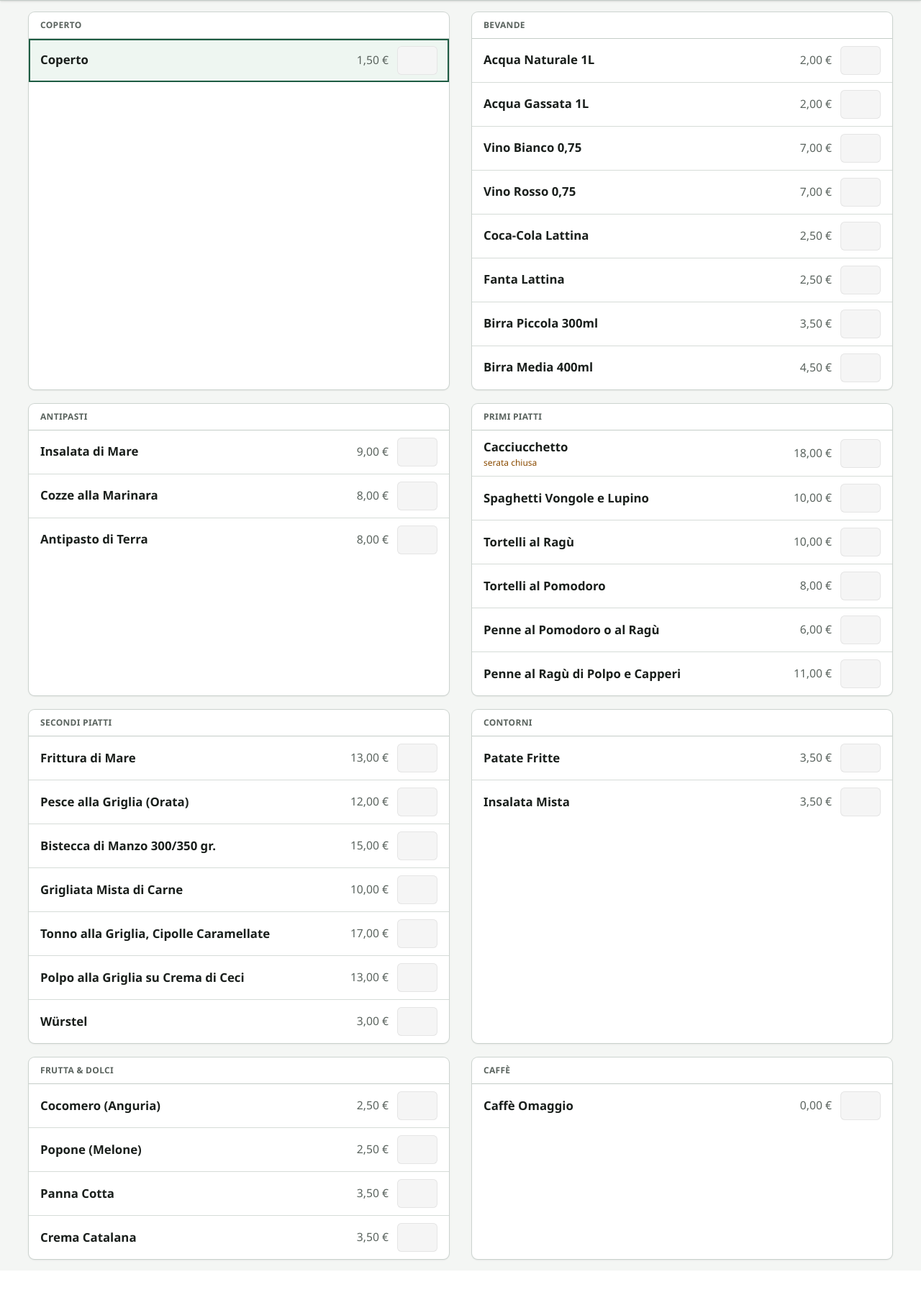
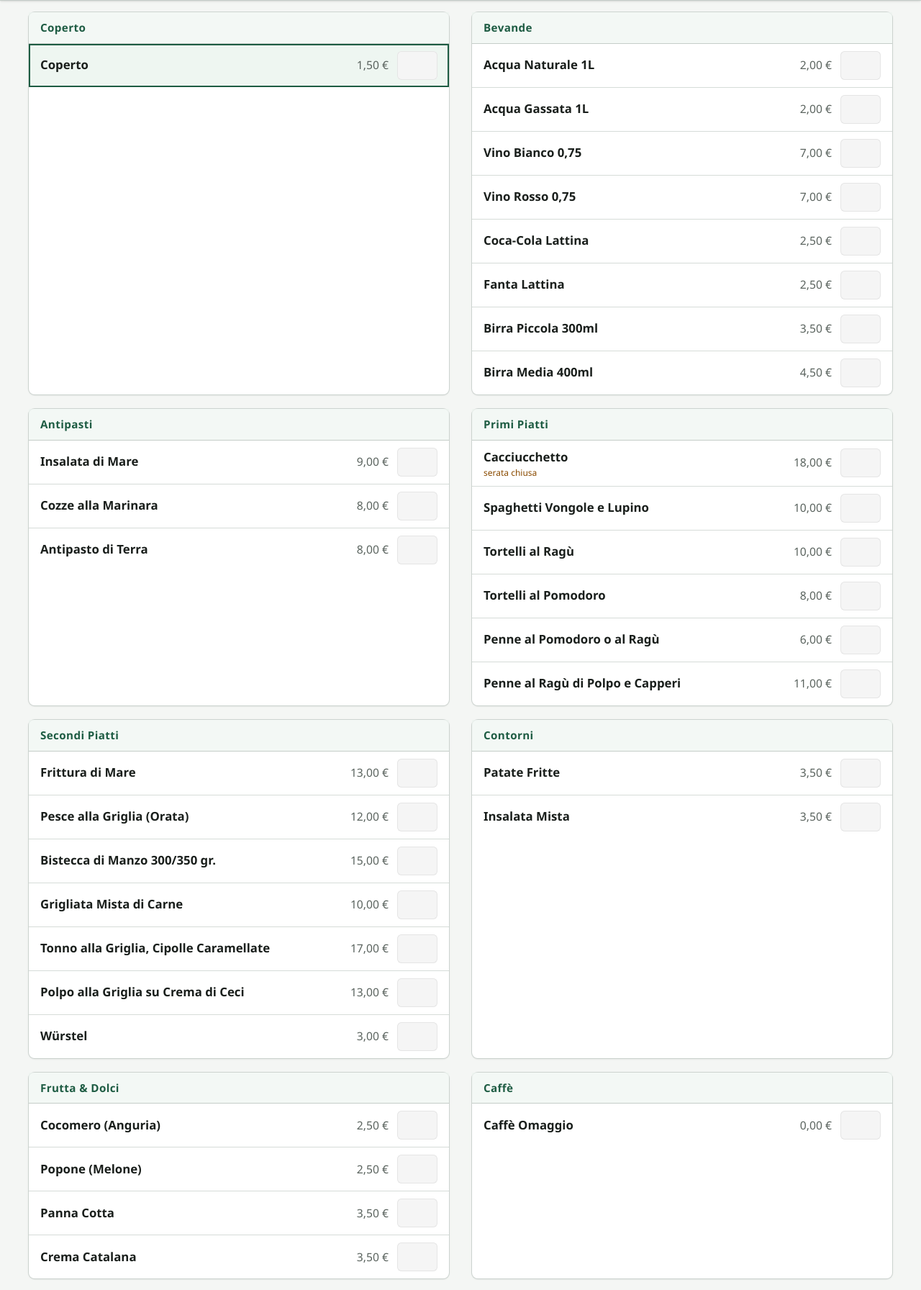
Before and after one commit to magiaslab/sagra26, a Laravel app: page /cassa in a window 1280 px wide. Shown: the part 181-1973 px from the top of the page at 72% size. Before the commit the page ends 1933 px from the top, so only its background shows below. Run offline with Laravel 12, Linux system fonts and the light colour scheme; data comes from the database, SQL or seed files in the repository; data that the repository does not hold is empty; style sheets or scripts are compiled from the project's sources; some libraries are stand-ins or nearby versions.

Commit message:
style(cassa): titoli categoria più leggibili rispetto ai piatti
Co-authored-by: Alessandro Cipriani <social@magiaslab.com>

```diff
--- a/resources/views/cassa/index.blade.php
+++ b/resources/views/cassa/index.blade.php
@@ -119,7 +119,7 @@
         <div class="mx-auto grid max-w-[1200px] grid-cols-1 content-start gap-x-8 gap-y-5 md:grid-cols-2" x-ref="menuList">
             <template x-for="group in grouped" :key="group.categoria">
                 <section class="rounded-lg bg-white shadow-sm ring-1 ring-sagra-line/80">
-                    <h2 class="border-b border-sagra-line px-4 py-2.5 text-xs font-semibold uppercase tracking-wide text-sagra-muted" x-text="group.categoria"></h2>
+                    <h2 class="border-b border-sagra-line bg-sagra-softer/70 px-4 py-2.5 text-[0.95rem] font-bold tracking-wide text-sagra" x-text="group.categoria"></h2>
                     <div class="divide-y divide-sagra-line/70">
                         <template x-for="item in group.items" :key="item.id">
                             <div
```
